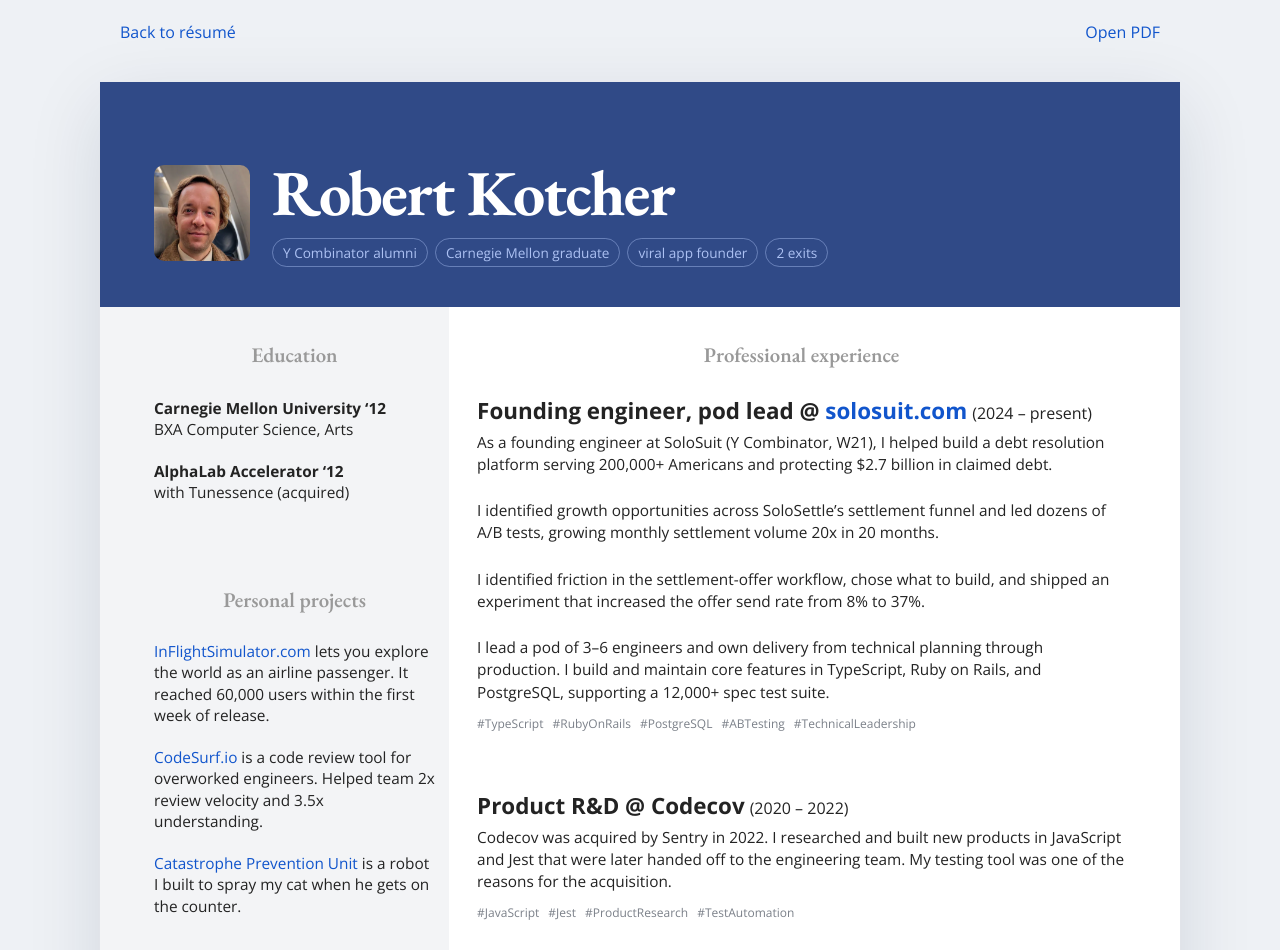
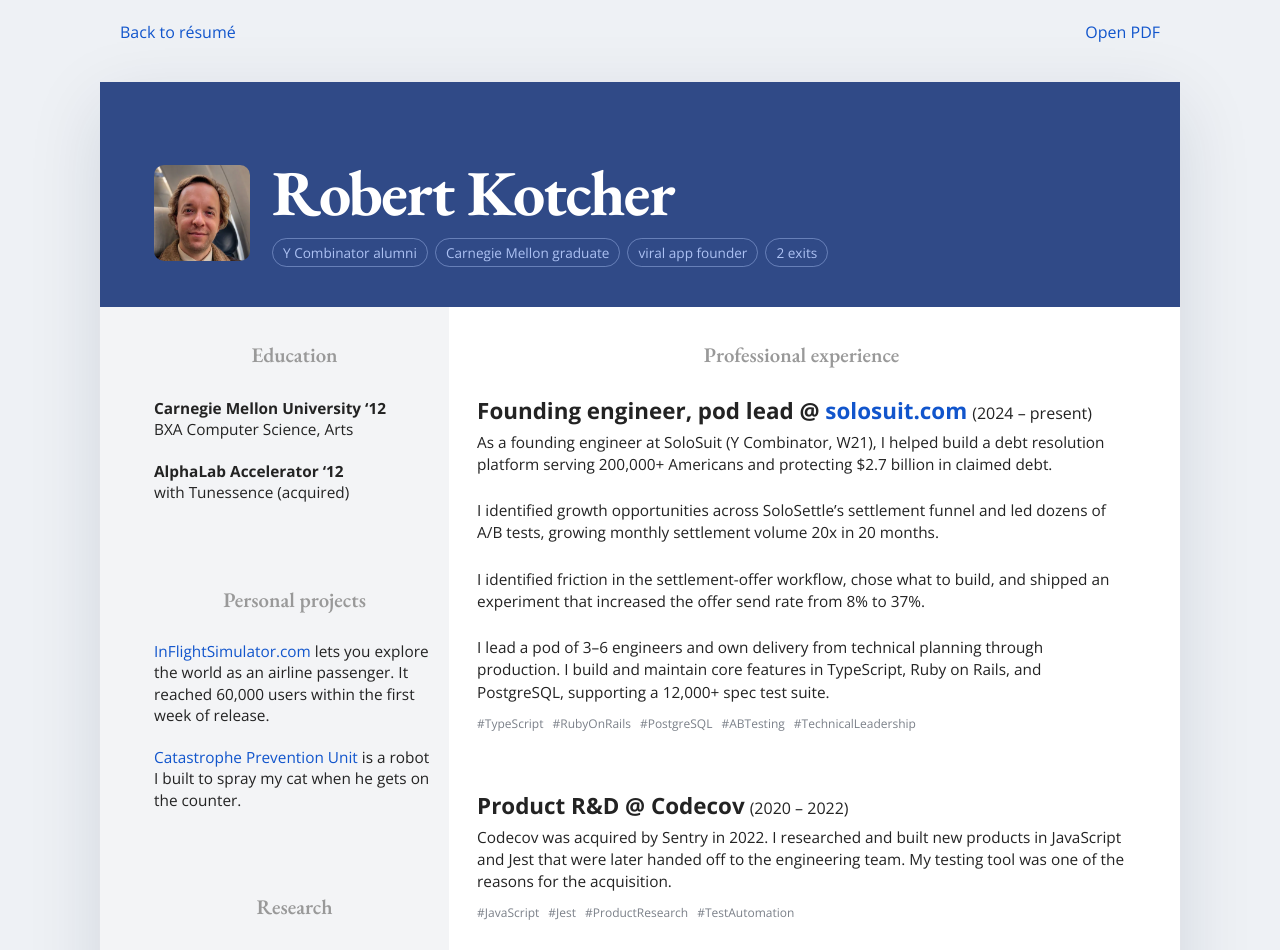
Before and after one commit to robertkotcher/robertkotcher.com, a Next.js app: page /print in a window 1280 px wide. Shown: the top 950 px of the page. Built offline with nearby package versions, Linux system fonts and the light colour scheme.

Commit message:
Temporarily remove CodeSurf project

```diff
--- a/app/Resume.tsx
+++ b/app/Resume.tsx
@@ -113,9 +113,7 @@
                 <p><a href="https://inflightsimulator.com" target="_blank" rel="noreferrer">InFlightSimulator.com</a> lets you explore the world as an airline passenger. It reached 60,000 users within the first week of release.</p>
               </div>
 
-              <div className="compact-item" data-background="engineering product">
-                <p><a href="https://codesurf.io" target="_blank" rel="noreferrer">CodeSurf.io</a> is a code review tool for overworked engineers. Helped team 2x review velocity and 3.5x understanding.</p>
-              </div>
+
 
               <div className="compact-item" data-background="engineering">
                 <p><a href={projectUrl} target="_blank" rel="noreferrer">Catastrophe Prevention Unit</a> is a robot I built to spray my cat when he gets on the counter.</p>
--- a/app/resumePdf.ts
+++ b/app/resumePdf.ts
@@ -1,2 +1,2 @@
 // Updated by npm run export:resume whenever the PDFs change.
-export const resumePdfUrl = "/robert-kotcher-resume.pdf?v=816d29cba189";
+export const resumePdfUrl = "/robert-kotcher-resume.pdf?v=9ae254f689ab";
```
Also changed, not shown: 1 other file (tests, documents, lock files or other folders).
